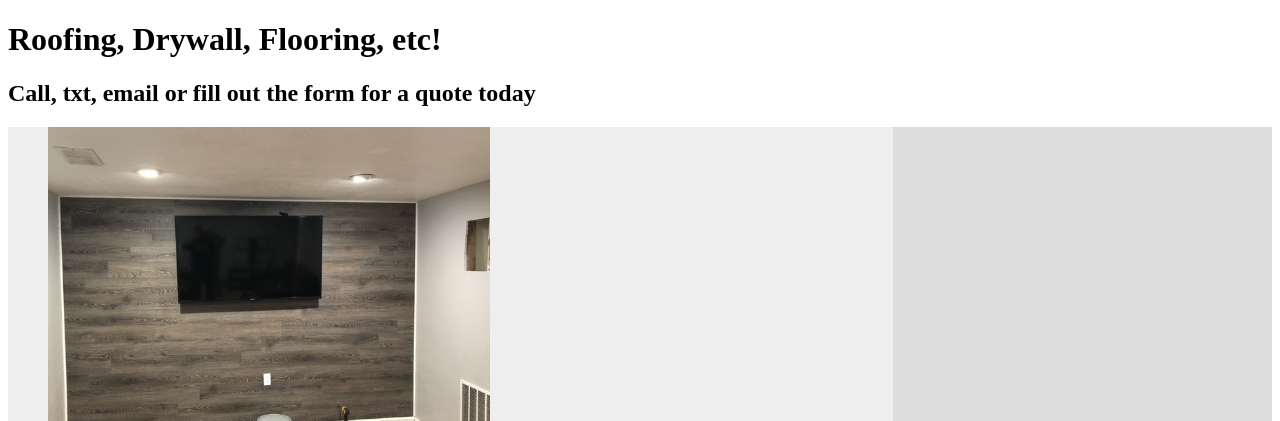
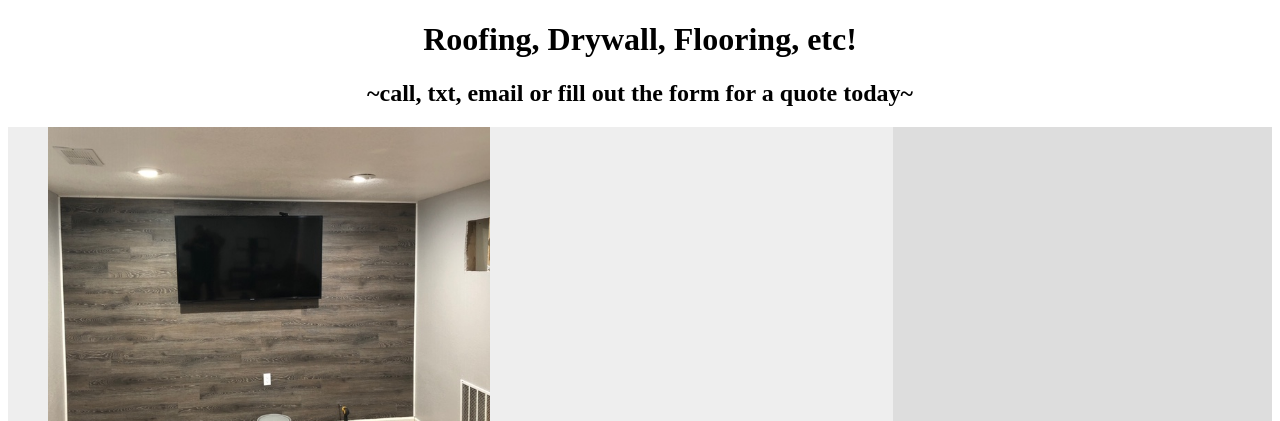
Before and after one commit to ValtierraLLC/Ricardo, a plain HTML site: page index.html in a window 1280 px wide. Shown: the top 421 px of the page. Drawn offline with Linux system fonts and the light colour scheme.

Commit message:
Update index.html

```diff
--- a/index.html
+++ b/index.html
@@ -3,7 +3,7 @@
 <head>
             <meta charset="UTF-8">
             <meta name="viewport" content="width=device-width, initial-scale=1">
-
+        <title>Valtierra</title>
 <style>
                     .wrapper{
                         display: grid;
@@ -20,8 +20,8 @@
     </head>
 
 <body>
-<h1> Roofing, Drywall, Flooring, etc!<h1>
-            <h2>Call, txt, email or fill out the form for a quote today</h2>
+<h1 style="text-align:center"> Roofing, Drywall, Flooring, etc!<h1>
+<h2 style="text-align:center">~call, txt, email or fill out the form for a quote today~</h2>
 <!-- Core Picture -->
 <div class = "wrapper">
     <div>
```
